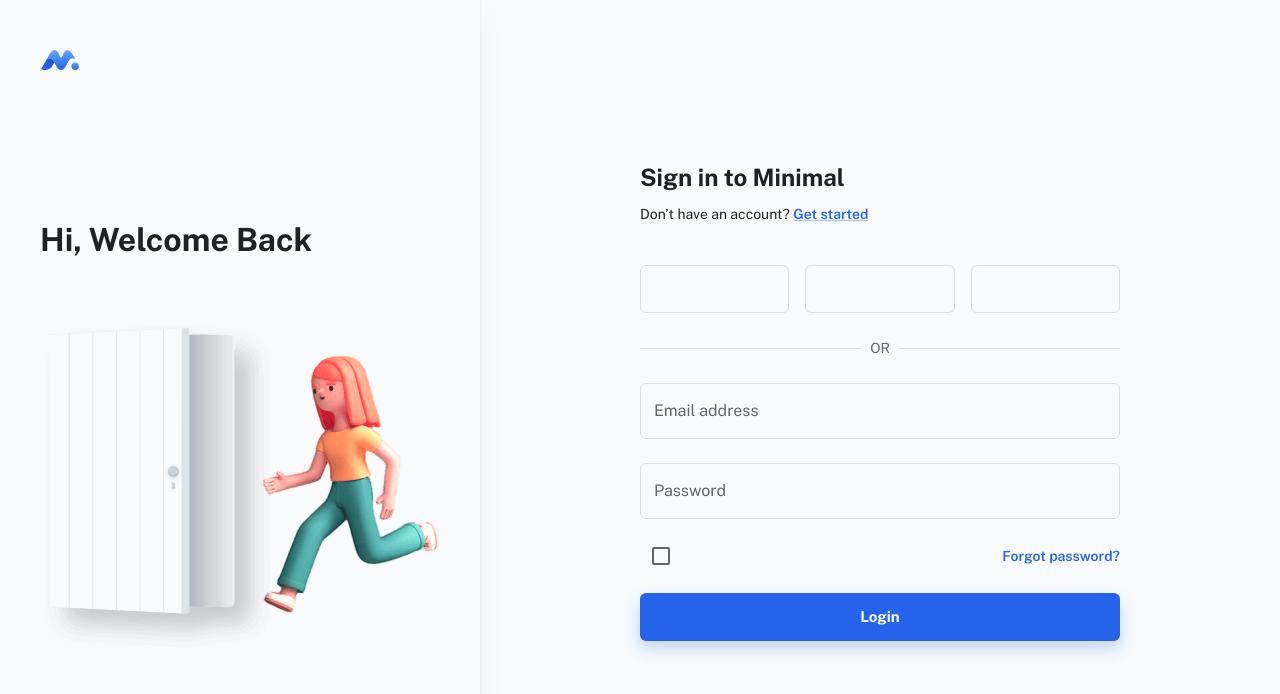
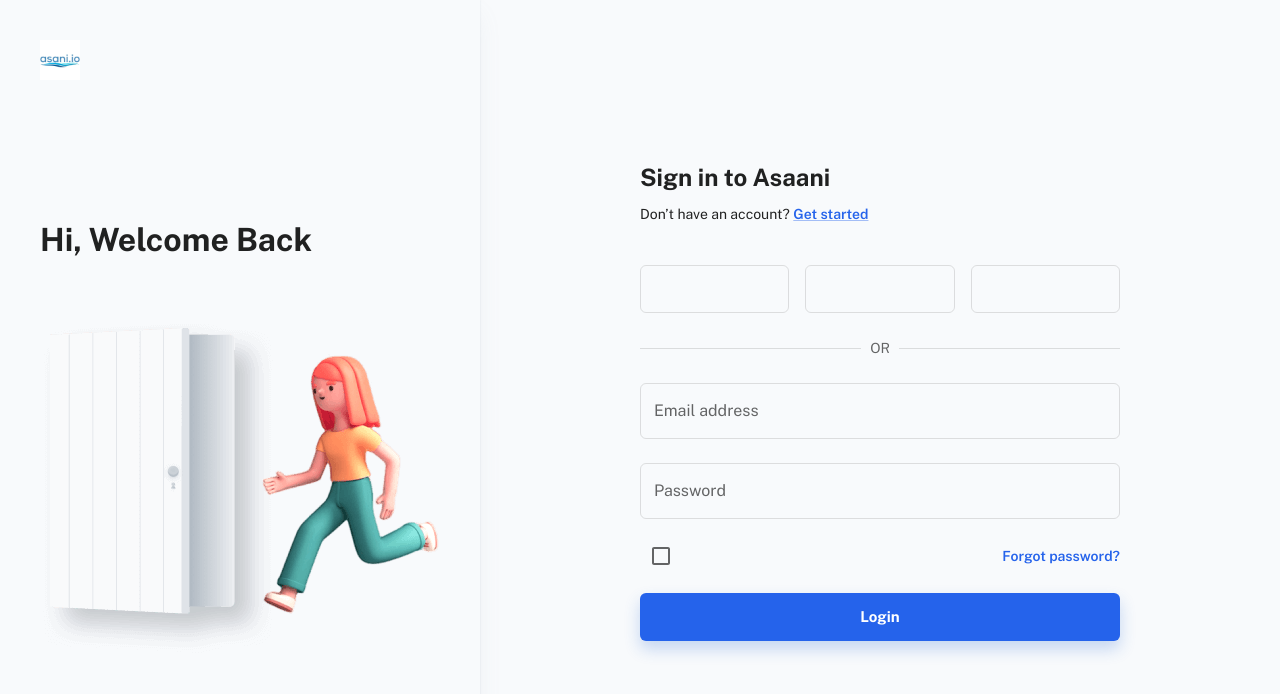
Before and after one commit to Irtiza1/Asani.io-Challenge5, a React (Create React App) app in the folder Frontend/: page /login in a window 1280 px wide. Shown: the top 694 px of the page. Built offline with nearby package versions, Linux system fonts and the light colour scheme; some icons are missing; a web font is replaced by a local one.

Commit message:
Added customer suppport

```diff
--- a/Frontend/src/_mock/account.js
+++ b/Frontend/src/_mock/account.js
@@ -1,9 +1,10 @@
 // ----------------------------------------------------------------------
+import ansabPhoto from '../assets/ansab.jpg';
 
 const account = {
-  displayName: 'Jaydon Frankie',
-  email: 'demo@minimals.cc',
-  photoURL: '/assets/images/avatars/avatar_default.jpg',
+  displayName: 'Ansab Naqvi',
+  email: 'ansabnaqvi@mgmail.com',
+  photoURL: ansabPhoto,
 };
 
 export default account;
--- a/Frontend/src/components/logo/Logo.js
+++ b/Frontend/src/components/logo/Logo.js
@@ -4,7 +4,7 @@
 // @mui
 import { useTheme } from '@mui/material/styles';
 import { Box, Link } from '@mui/material';
-
+import asaani from '../../assets/logo.jpg'
 // ----------------------------------------------------------------------
 
 const Logo = forwardRef(({ disabledLink = false, sx, ...other }, ref) => {
@@ -16,63 +16,62 @@
 
   const PRIMARY_DARK = theme.palette.primary.dark;
 
-  // OR using local (public folder)
-  // -------------------------------------------------------
+  const logo = (
+    <Box
+      component="img"
+      src={asaani}  // Use the path stored in the `logo` variable
+      alt="Logo"
+      sx={{ width: 40, height: 40, cursor: 'pointer', ...sx }} // Styling for the logo
+    />
+  );
+
   // const logo = (
   //   <Box
-  //     component="img"
-  //     src="/logo/logo_single.svg" => your path
-  //     sx={{ width: 40, height: 40, cursor: 'pointer', ...sx }}
-  //   />
+  //     ref={ref}
+  //     component="div"
+  //     sx={{
+  //       width: 40,
+  //       height: 40,
+  //       display: 'inline-flex',
+  //       ...sx,
+  //     }}
+  //     {...other}
+  //   >
+  //     <svg xmlns="logo.svg" width="100%" height="100%" viewBox="0 0 512 512">
+  //       <defs>
+  //         <linearGradient id="BG1" x1="100%" x2="50%" y1="9.946%" y2="50%">
+  //           <stop offset="0%" stopColor={PRIMARY_DARK} />
+  //           <stop offset="100%" stopColor={PRIMARY_MAIN} />
+  //         </linearGradient>
+
+  //         <linearGradient id="BG2" x1="50%" x2="50%" y1="0%" y2="100%">
+  //           <stop offset="0%" stopColor={PRIMARY_LIGHT} />
+  //           <stop offset="100%" stopColor={PRIMARY_MAIN} />
+  //         </linearGradient>
+
+  //         <linearGradient id="BG3" x1="50%" x2="50%" y1="0%" y2="100%">
+  //           <stop offset="0%" stopColor={PRIMARY_LIGHT} />
+  //           <stop offset="100%" stopColor={PRIMARY_MAIN} />
+  //         </linearGradient>
+  //       </defs>
+
+  //       <g fill={PRIMARY_MAIN} fillRule="evenodd" stroke="none" strokeWidth="1">
+  //         <path
+  //           fill="url(#BG1)"
+  //           d="M183.168 285.573l-2.918 5.298-2.973 5.363-2.846 5.095-2.274 4.043-2.186 3.857-2.506 4.383-1.6 2.774-2.294 3.939-1.099 1.869-1.416 2.388-1.025 1.713-1.317 2.18-.95 1.558-1.514 2.447-.866 1.38-.833 1.312-.802 1.246-.77 1.18-.739 1.111-.935 1.38-.664.956-.425.6-.41.572-.59.8-.376.497-.537.69-.171.214c-10.76 13.37-22.496 23.493-36.93 29.334-30.346 14.262-68.07 14.929-97.202-2.704l72.347-124.682 2.8-1.72c49.257-29.326 73.08 1.117 94.02 40.927z"
+  //         />
+  //         <path
+  //           fill="url(#BG2)"
+  //           d="M444.31 229.726c-46.27-80.956-94.1-157.228-149.043-45.344-7.516 14.384-12.995 42.337-25.267 42.337v-.142c-12.272 0-17.75-27.953-25.265-42.337C189.79 72.356 141.96 148.628 95.69 229.584c-3.483 6.106-6.828 11.932-9.69 16.996 106.038-67.127 97.11 135.667 184 137.278V384c86.891-1.611 77.962-204.405 184-137.28-2.86-5.062-6.206-10.888-9.69-16.994"
+  //         />
+  //         <path
+  //           fill="url(#BG3)"
+  //           d="M450 384c26.509 0 48-21.491 48-48s-21.491-48-48-48-48 21.491-48 48 21.491 48 48 48"
+  //         />
+  //       </g>
+  //     </svg>
+  //   </Box>
   // );
-
-  const logo = (
-    <Box
-      ref={ref}
-      component="div"
-      sx={{
-        width: 40,
-        height: 40,
-        display: 'inline-flex',
-        ...sx,
-      }}
-      {...other}
-    >
-      <svg xmlns="logo.svg" width="100%" height="100%" viewBox="0 0 512 512">
-        <defs>
-          <linearGradient id="BG1" x1="100%" x2="50%" y1="9.946%" y2="50%">
-            <stop offset="0%" stopColor={PRIMARY_DARK} />
-            <stop offset="100%" stopColor={PRIMARY_MAIN} />
-          </linearGradient>
-
-          <linearGradient id="BG2" x1="50%" x2="50%" y1="0%" y2="100%">
-            <stop offset="0%" stopColor={PRIMARY_LIGHT} />
-            <stop offset="100%" stopColor={PRIMARY_MAIN} />
-          </linearGradient>
-
-          <linearGradient id="BG3" x1="50%" x2="50%" y1="0%" y2="100%">
-            <stop offset="0%" stopColor={PRIMARY_LIGHT} />
-            <stop offset="100%" stopColor={PRIMARY_MAIN} />
-          </linearGradient>
-        </defs>
-
-        <g fill={PRIMARY_MAIN} fillRule="evenodd" stroke="none" strokeWidth="1">
-          <path
-            fill="url(#BG1)"
-            d="M183.168 285.573l-2.918 5.298-2.973 5.363-2.846 5.095-2.274 4.043-2.186 3.857-2.506 4.383-1.6 2.774-2.294 3.939-1.099 1.869-1.416 2.388-1.025 1.713-1.317 2.18-.95 1.558-1.514 2.447-.866 1.38-.833 1.312-.802 1.246-.77 1.18-.739 1.111-.935 1.38-.664.956-.425.6-.41.572-.59.8-.376.497-.537.69-.171.214c-10.76 13.37-22.496 23.493-36.93 29.334-30.346 14.262-68.07 14.929-97.202-2.704l72.347-124.682 2.8-1.72c49.257-29.326 73.08 1.117 94.02 40.927z"
-          />
-          <path
-            fill="url(#BG2)"
-            d="M444.31 229.726c-46.27-80.956-94.1-157.228-149.043-45.344-7.516 14.384-12.995 42.337-25.267 42.337v-.142c-12.272 0-17.75-27.953-25.265-42.337C189.79 72.356 141.96 148.628 95.69 229.584c-3.483 6.106-6.828 11.932-9.69 16.996 106.038-67.127 97.11 135.667 184 137.278V384c86.891-1.611 77.962-204.405 184-137.28-2.86-5.062-6.206-10.888-9.69-16.994"
-          />
-          <path
-            fill="url(#BG3)"
-            d="M450 384c26.509 0 48-21.491 48-48s-21.491-48-48-48-48 21.491-48 48 21.491 48 48 48"
-          />
-        </g>
-      </svg>
-    </Box>
-  );
 
   if (disabledLink) {
     return <>{logo}</>;
--- a/Frontend/src/layouts/dashboard/header/AccountPopover.js
+++ b/Frontend/src/layouts/dashboard/header/AccountPopover.js
@@ -54,7 +54,13 @@
     }),
   }}
 >
-        <Avatar src={account.photoURL} alt="photoURL" />
+  <Avatar
+    src={account.photoURL}  // Image path, should work with local assets
+    alt="Ansab Naqvi"
+    sx={{
+      backgroundColor: account.photoURL ? 'transparent' : 'white', // White background when no image
+    }}
+  />
 </IconButton>
 
       <Popover
@@ -78,7 +84,7 @@
       >
         <Box sx={{ my: 1.5, px: 2.5 }}>
           <Typography variant="subtitle2" noWrap>
-            {account.displayName}
+            {"Ansab Naqvi"}
           </Typography>
           <Typography variant="body2" sx={{ color: 'text.secondary' }} noWrap>
             {account.email}
--- a/Frontend/src/layouts/dashboard/nav/config.js
+++ b/Frontend/src/layouts/dashboard/nav/config.js
@@ -35,7 +35,7 @@
   {
     title: 'Login',
     path: '/login',
-    icon: icon('ic_disabled'),
+    icon: icon('mdi:account-check'),
   },
 ];
 
--- a/Frontend/src/layouts/dashboard/nav/index.js
+++ b/Frontend/src/layouts/dashboard/nav/index.js
@@ -14,7 +14,7 @@
 import NavSection from '../../../components/nav-section';
 //
 import navConfig from './config';
-
+import Iconify from '../../../components/iconify/index';
 // ----------------------------------------------------------------------
 
 const NAV_WIDTH = 280;
@@ -79,26 +79,20 @@
 
       <Box sx={{ flexGrow: 1 }} />
 
-      <Box sx={{ px: 2.5, pb: 3, mt: 10 }}>
-        <Stack alignItems="center" spacing={3} sx={{ pt: 5, borderRadius: 2, position: 'relative' }}>
-          <Box
-            component="img"
-            src="/assets/illustrations/illustration_avatar.png"
-            sx={{ width: 100, position: 'absolute', top: -50 }}
-          />
+  <Box sx={{ px: 2.5, pb: 3, mt: -4 }}>
+  <Stack alignItems="center" spacing={1} sx={{ pt: 5, borderRadius: 2, position: 'relative' }}>
+    <Box sx={{ position: 'relative', width: 100, top: 0 }}>
+      <Iconify icon="material-symbols:question-mark" width={100} height={100} />
+    </Box>
 
     <Box sx={{ textAlign: 'center' }}>
       <Typography gutterBottom variant="h6">
-              Get more?
-            </Typography>
-
-            <Typography variant="body2" sx={{ color: 'text.secondary' }}>
-              From only $69
+        Confused?
       </Typography>
     </Box>
 
     <Button href="https://material-ui.com/store/items/minimal-dashboard/" target="_blank" variant="contained">
-            Upgrade to Pro
+      Customer Support
     </Button>
   </Stack>
 </Box>
--- a/Frontend/src/pages/Gas.js
+++ b/Frontend/src/pages/Gas.js
@@ -53,6 +53,7 @@
 import { Helmet } from 'react-helmet-async';
 import { useTheme } from '@mui/material/styles';
 import { Grid, Container, Typography } from '@mui/material';
+import { useNotification } from '../utils/Notifcation';
 import {
   AppWidgetSummary,
   AppWebsiteVisits,
@@ -69,7 +70,7 @@
   // Threshold values
   const PRESSURE_THRESHOLD = 125; // PSI
   const CONSUMPTION_THRESHOLD = 300; // Cubic meters
-
+  const { notification, setNotification, updateNotification } = useNotification();
   // Function to generate dynamic data
   const generateData = () => {
     const pressureData = Array.from({ length: 7 }, () => Math.floor(Math.random() * 20) + 110); // Random PSI between 110-130
@@ -77,10 +78,10 @@
 
     // Check for alerts
     if (pressureData.some((pressure) => pressure > PRESSURE_THRESHOLD)) {
-      alert('Gas pressure has exceeded the safe threshold!');
+      updateNotification('Gas Update', 'Gas pressure has exceeded the safe threshold!', 'gas');
     }
     if (consumption > CONSUMPTION_THRESHOLD) {
-      alert('Daily gas consumption has surpassed the threshold!');
+      updateNotification('Gas Update', 'Daily gas consumption has surpassed the threshold!', 'gas');
     }
 
     // Update state
@@ -122,7 +123,20 @@
             icon={'mdi:chart-box-outline'}
           />
         </Grid>
-
+        <Grid item xs={12} sm={6} md={3}>
+            <AppWidgetSummary
+              title="Gas Pressure (PSI)"
+              total={75}
+              icon={'mdi:gas-cylinder'}
+            />
+          </Grid>
+          <Grid item xs={12} sm={6} md={3}>
+            <AppWidgetSummary
+              title="Gas Pressure (PSI)"
+              total={75}
+              icon={'mdi:gas-cylinder'}
+            />
+          </Grid>
         {/* <Grid item xs={12}>
           <AppWebsiteVisits
             title="Your Goal Tracking"
--- a/Frontend/src/pages/LoginPage.js
+++ b/Frontend/src/pages/LoginPage.js
@@ -46,7 +46,7 @@
   return (
     <>
       <Helmet>
-        <title> Login | Minimal UI </title>
+        <title> Login | Asaani.io </title>
       </Helmet>
 
       <StyledRoot>
@@ -70,7 +70,7 @@
         <Container maxWidth="sm">
           <StyledContent>
             <Typography variant="h4" gutterBottom>
-              Sign in to Minimal
+              Sign in to Asaani
             </Typography>
 
             <Typography variant="body2" sx={{ mb: 5 }}>
```
Also changed, not shown: Frontend/src/assets/ansab.jpg (added), Frontend/src/assets/logo.jpg (added). Lines whose indentation alone changed are shown as unchanged.
